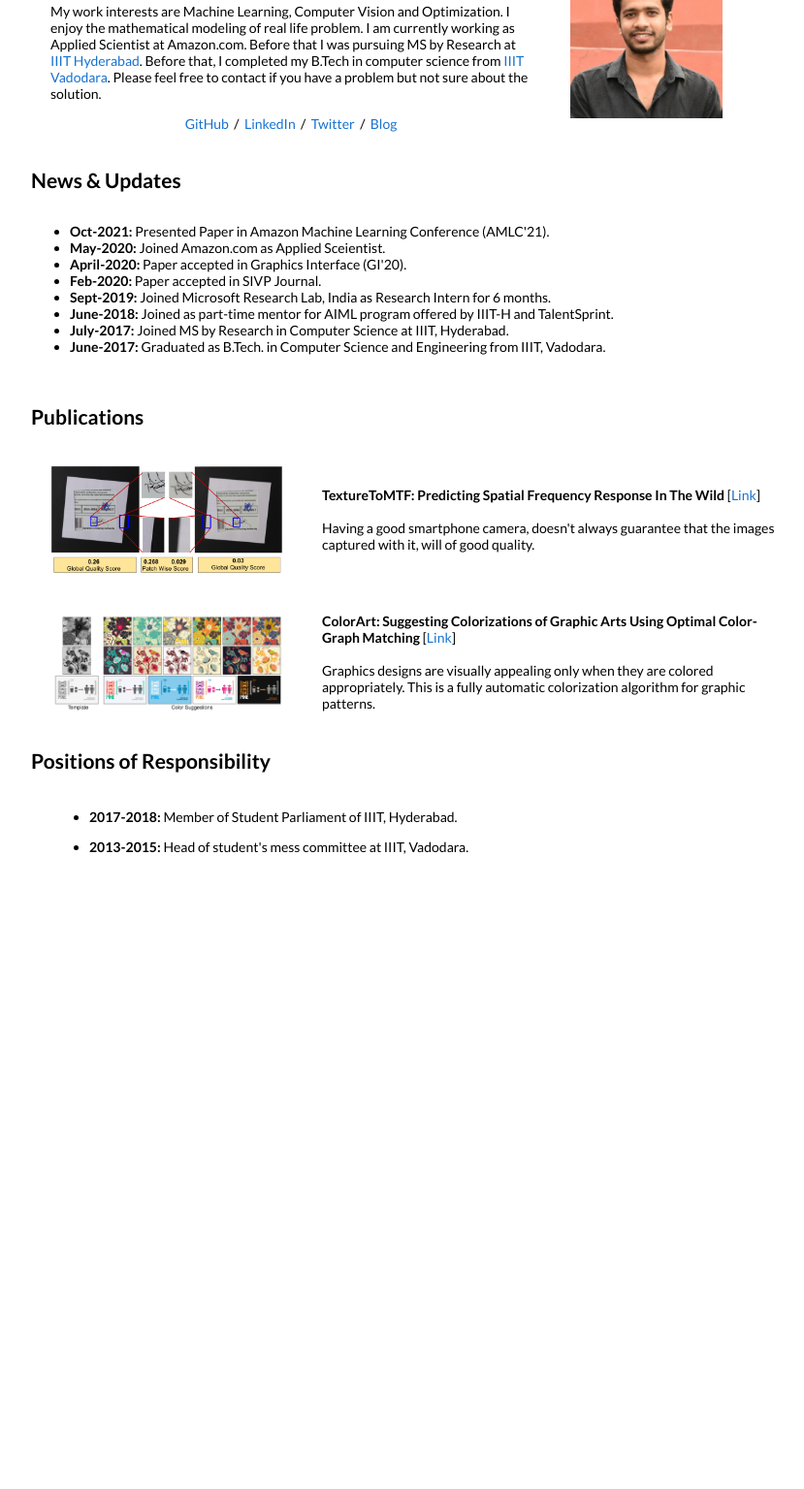
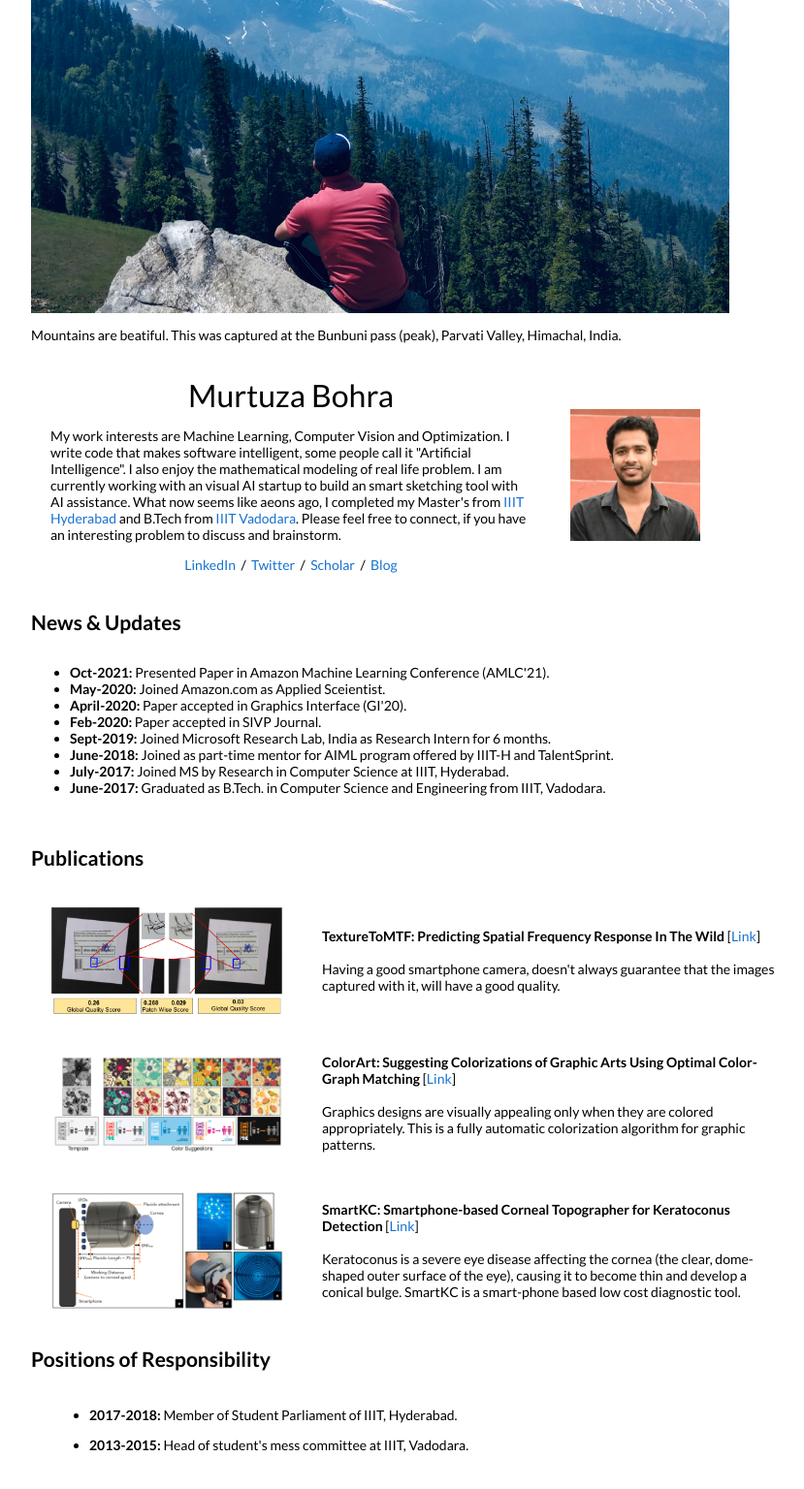
Before and after one commit to MurtuzaBohra/MurtuzaBohra.github.io, a plain HTML site: page index.html in a window 1280 px wide. Shown: the part 78-1614 px from the top of the page at 97% size, without its empty margins (208-1037 px from the left). Before the commit the page ends 1002 px from the top, so only its background shows below. Drawn offline with Linux system fonts and the light colour scheme.

Commit message:
added smartkc and bhunbuni pass

```diff
--- a/index.html
+++ b/index.html
@@ -68,25 +68,31 @@
     <tbody><tr>
     <td>
       <table width="100%" align="center" border="0" cellspacing="0" cellpadding="20">
-      <tbody><tr>
+      <tbody>
+        <tr>
+          <img width=90% align="center" src="./Images/BunbuniPass.jpg">
+          <p> Mountains are beatiful. This was captured at the Bunbuni pass (peak), Parvati Valley, Himachal, India.</p>
+        </tr>
+
+        <tr>
         <td width="67%" valign="middle">
         <p align="center">
           <name>Murtuza Bohra</name>
         </p>
-        <p>My work interests are Machine Learning, Computer Vision and Optimization. I enjoy the mathematical modeling of real life problem. I am currently working as Applied Scientist at Amazon.com. Before that I was pursuing MS by Research at <a href="http://iiit.ac.in/">IIIT Hyderabad</a>. Before that, I completed my B.Tech in computer science from <a href="http://iiitv.ac.in/">IIIT Vadodara</a>. Please feel free to contact if you have a problem but not sure about the solution. </p>
-	<p>
-<!--	In my free time, I love to do cycling and play badminton. -->
-	</p>
+        <p>My work interests are Machine Learning, Computer Vision and Optimization. I write code that makes software intelligent, some people call it "Artificial Intelligence". I also enjoy the mathematical modeling of real life problem. I am currently working with an visual AI startup to build an smart sketching tool with AI assistance. What now seems like aeons ago, I completed my Master's from <a href="http://iiit.ac.in/">IIIT Hyderabad</a> and B.Tech from <a href="http://iiitv.ac.in/">IIIT Vadodara</a>. Please feel free to connect, if you have an interesting problem to discuss and brainstorm. </p>
+      	<p>
+      <!--	In my free time, I love to do cycling and play badminton. -->
+      	</p>
         <p align=center>
-<!--          <a href="./Files/Curriculum_Vitae.pdf">CV</a> &nbsp/&nbsp -->
-          <a href="https://github.com/murtuzabohra/">GitHub</a> &nbsp/&nbsp
+          <!-- <a href="./Files/Curriculum_Vitae.pdf">CV</a> &nbsp/&nbsp -->
           <a href="https://www.linkedin.com/in/murtuza-bohra-2b2b36ba/"> LinkedIn </a> &nbsp/&nbsp
           <a href="https://twitter.com/murtuzabohra11?lang=en"> Twitter </a> &nbsp/&nbsp
+          <a href="https://scholar.google.com/citations?user=It_4eKUAAAAJ&hl=en">Scholar</a> &nbsp/&nbsp
           <a href="./Blogs/index.html"> Blog </a>
         </p>
         </td>
         <td width="40%">
-        <img width=70% src="./Images/profile_img.jpg">
+        <img width=60% src="./Images/profile_img.jpg">
         </td>
       </tr>
       </tbody></table>
@@ -125,7 +131,7 @@
 
       <td width="70%" valign="middle">
         <b> TextureToMTF: Predicting Spatial Frequency Response In The Wild </b> [<a href="https://murtuzabohra.github.io/TextureToMTF/">Link</a>] <br> <br>
-            Having a good smartphone camera, doesn't always guarantee that the images captured with it, will of good quality.
+            Having a good smartphone camera, doesn't always guarantee that the images captured with it, will have a good quality.
       </td>
     </tr>
 
@@ -138,6 +144,17 @@
       <td width="70%" valign="middle">
         <b> ColorArt: Suggesting Colorizations of Graphic Arts Using Optimal Color-Graph Matching </b> [<a href="https://murtuzabohra.github.io/ColorArt/">Link</a>] <br> <br>
           Graphics designs are visually appealing only when they are colored appropriately. This is a fully automatic colorization algorithm for graphic patterns.
+      </td>
+    </tr>
+
+    <tr>
+      <td width="35%" valign="middle">
+        <img width=100% src="./Images/smartKC.png">
+      </td>
+
+      <td width="70%" valign="middle">
+        <b> SmartKC: Smartphone-based Corneal Topographer for Keratoconus Detection </b> [<a href="https://arxiv.org/pdf/2111.01354.pdf">Link</a>] <br> <br>
+          Keratoconus is a severe eye disease affecting the cornea (the clear, dome-shaped outer surface of the eye), causing it to become thin and develop a conical bulge. SmartKC is a smart-phone based low cost diagnostic tool.
       </td>
     </tr></tbody>
   </table>
```
Also changed, not shown: Images/BunbuniPass.jpg (added), Images/smartKC.png (added), 1 other file.
